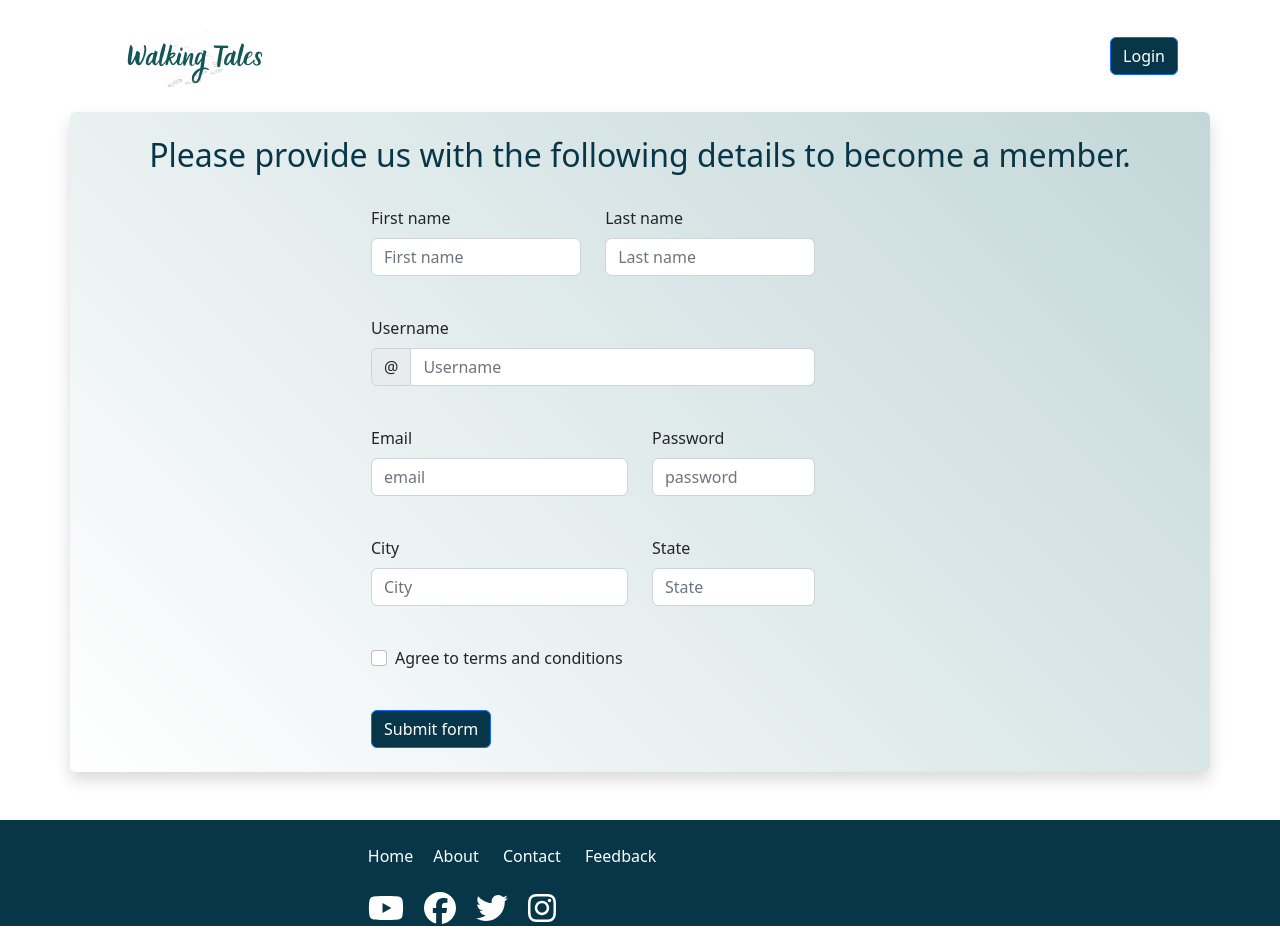
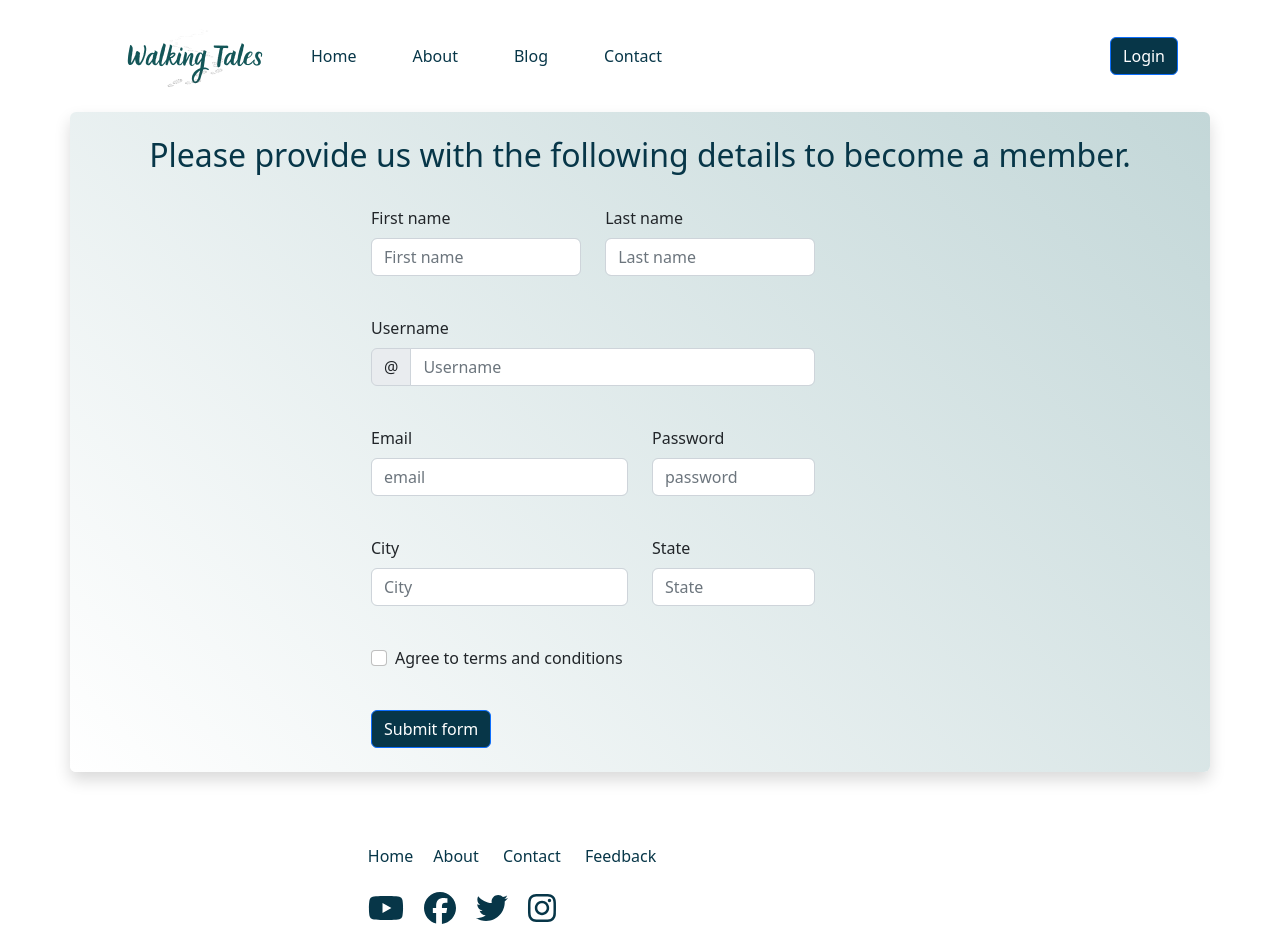
Before and after one commit to Tiyasbiswas/walking-tales, a React (Create React App) app: page /register in a window 1280 px wide. Shown: the top 946 px of the page. Built offline with nearby package versions, Linux system fonts and the light colour scheme.

Commit message:
footer styled

```diff
--- a/src/index.css
+++ b/src/index.css
@@ -36,14 +36,14 @@ code {
 }
 
 a:link {
-  color: white;
+  color: #073648;
   background-color: transparent;
   text-decoration: none;
   padding: 10px;
 }
 
 a:visited {
-  color: white;
+  color: #073648;
   background-color: transparent;
   text-decoration: none;
 }
@@ -52,7 +52,7 @@ a:visited {
   /* background-image: url("/public/images/footImage.png");
   max-height: 130vh;
   background-size: contain; */
-  background-color: #073648;
+
   display: flex;
   align-items: center;
   justify-content: center;
```
